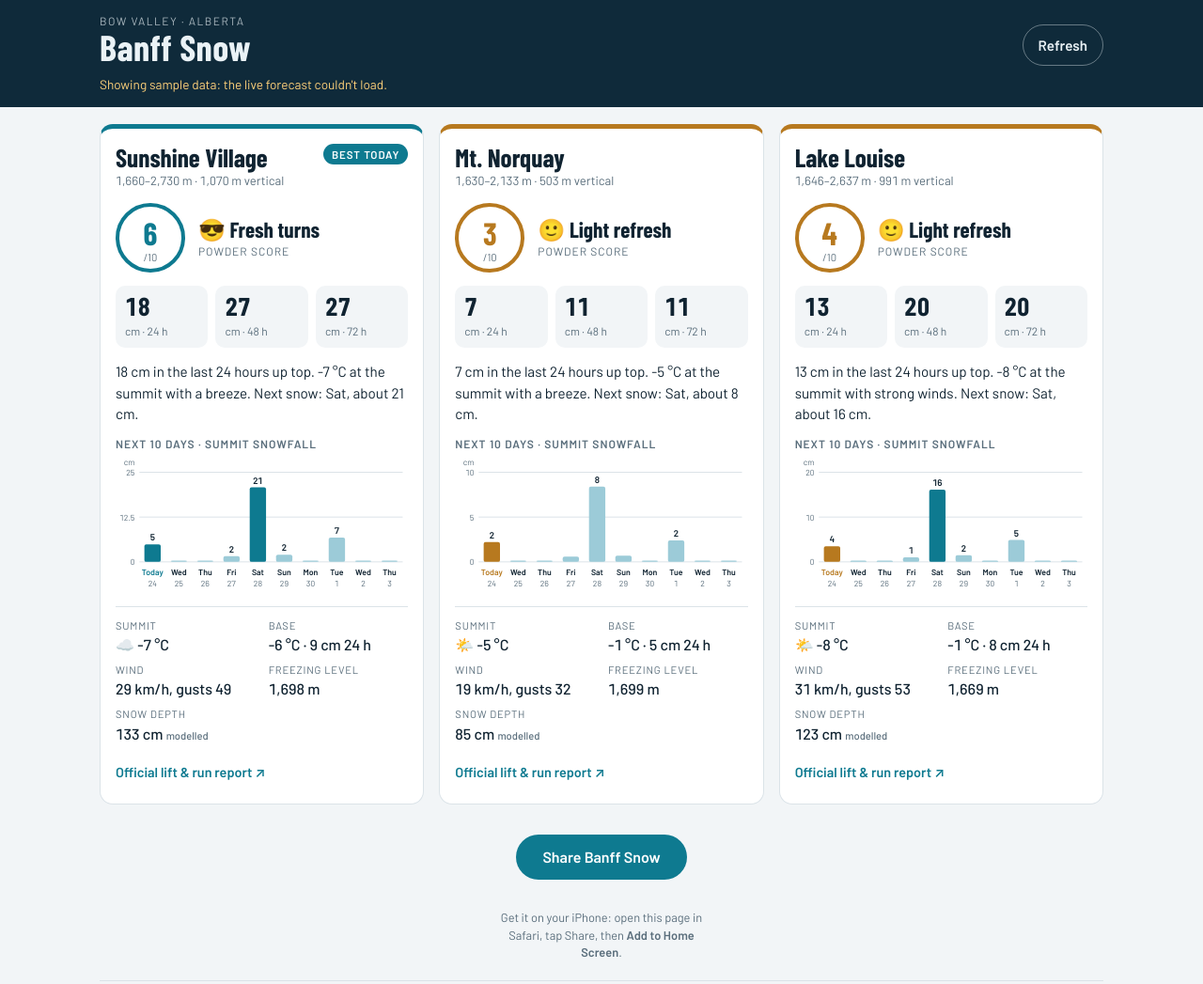
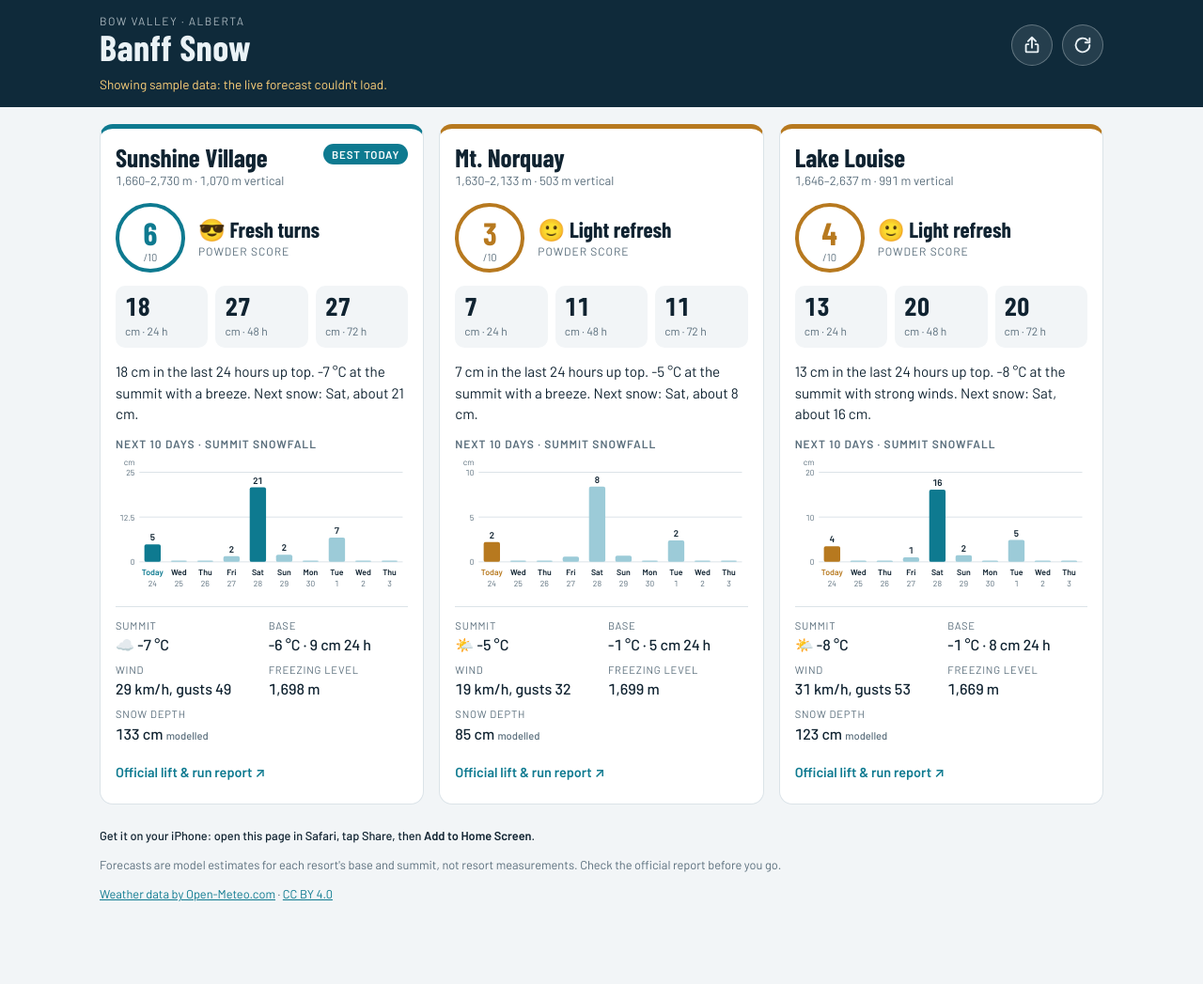
Before and after one commit to JackDoesCode-svg/banff-snow, a plain HTML site: page index.html in a window 1280 px wide. Shown: the top 1047 px of the page at 94% size. After the commit the page ends 998 px from the top, so only its background shows below. Drawn offline with nearby package versions, Linux system fonts and the light colour scheme; no server answers.

Commit message:
Move share and refresh into round icon buttons in the header
Refresh icon spins while loading; share confirmation shows as a toast.

Co-Authored-By: Claude Opus 5.5 <noreply@anthropic.com>
Claude-Session: https://claude.ai/code/session_01155qqc8qnegi4KLqJSk325

```diff
--- a/css/styles.css
+++ b/css/styles.css
@@ -75,14 +75,38 @@ a { color: var(--glacier); }
   margin: 0; font-size: .75rem; letter-spacing: .12em; text-transform: uppercase; opacity: .7;
 }
 h1 { font-size: 2.4rem; font-weight: 700; line-height: 1; letter-spacing: .01em; }
-#refresh {
-  font: 600 .95rem var(--body);
-  color: var(--band-ink); background: transparent;
-  border: 1.5px solid color-mix(in srgb, var(--band-ink) 40%, transparent);
-  border-radius: 999px; padding: 8px 16px; min-height: 44px; /* comfortable tap size */
-  cursor: pointer;
+/* Two round icon buttons, top right */
+.actions { display: flex; gap: 10px; flex: none; }
+.icon-btn {
+  width: 44px; height: 44px;           /* Apple's minimum comfortable tap size */
+  display: grid; place-items: center; padding: 0;
+  color: var(--band-ink);
+  background: color-mix(in srgb, var(--band-ink) 10%, transparent);
+  border: 1.5px solid color-mix(in srgb, var(--band-ink) 30%, transparent);
+  border-radius: 50%; cursor: pointer;
+  -webkit-tap-highlight-color: transparent;
 }
-#refresh:disabled { opacity: .5; }
+.icon-btn:active { background: color-mix(in srgb, var(--band-ink) 22%, transparent); }
+.icon-btn svg {
+  width: 22px; height: 22px;
+  fill: none; stroke: currentColor; stroke-width: 2; stroke-linecap: round; stroke-linejoin: round;
+}
+/* The refresh icon spins while the forecast is loading */
+#refresh.spinning svg { animation: spin 1s linear infinite; }
+@keyframes spin { to { transform: rotate(360deg); } }
+@media (prefers-reduced-motion: reduce) {
+  #refresh.spinning svg { animation: none; opacity: .5; }
+}
+
+/* Pop-up message near the bottom of the screen */
+.toast {
+  position: fixed; left: 50%; transform: translateX(-50%);
+  bottom: calc(env(safe-area-inset-bottom) + 20px);
+  margin: 0; padding: 10px 18px; border-radius: 999px;
+  background: var(--band); color: var(--band-ink);
+  font-weight: 500; box-shadow: 0 6px 20px rgb(0 0 0 / .25);
+  max-width: calc(100% - 32px); text-align: center; z-index: 10;
+}
 .status {
   max-width: 1100px; margin: 10px auto 0; font-size: .85rem; opacity: .8;
 }
@@ -163,21 +187,7 @@ h1 { font-size: 2.4rem; font-weight: 700; line-height: 1; letter-spacing: .01em;
 .official { font-weight: 600; font-size: .9rem; text-decoration: none; padding: 6px 0; }
 .official:hover { text-decoration: underline; }
 
-/* ---------- Share ---------- */
-.share {
-  display: flex; flex-direction: column; align-items: center; gap: 8px;
-  text-align: center; padding: 8px 0 20px; margin-bottom: 8px;
-  border-bottom: 1px solid var(--line);
-}
-#share {
-  font: 600 1rem var(--body);
-  color: #fff; background: var(--glacier);
-  border: 0; border-radius: 999px;
-  padding: 12px 28px; min-height: 48px; cursor: pointer;
-}
-@media (prefers-color-scheme: dark) { #share { color: var(--band); } }
-.share-msg { margin: 0; min-height: 1.2em; color: var(--ink); font-weight: 500; }
-.install-tip { margin: 0; max-width: 32ch; }
+.install-tip { color: var(--ink); font-weight: 500; }
 [hidden] { display: none !important; }
 
 /* ---------- Footer ---------- */
--- a/index.html
+++ b/index.html
@@ -29,7 +29,22 @@
         <p class="eyebrow">Bow Valley · Alberta</p>
         <h1>Banff Snow</h1>
       </div>
-      <button id="refresh" type="button">Refresh</button>
+      <!-- Two icon buttons. aria-label is what VoiceOver reads aloud,
+           since there's no visible text. The icons are inline SVG drawings. -->
+      <div class="actions">
+        <button id="share" class="icon-btn" type="button" aria-label="Share Banff Snow" title="Share">
+          <svg viewBox="0 0 24 24" aria-hidden="true">
+            <path d="M12 3v12M7.5 7.5 12 3l4.5 4.5"/>
+            <path d="M8 11H6a1 1 0 0 0-1 1v7a1 1 0 0 0 1 1h12a1 1 0 0 0 1-1v-7a1 1 0 0 0-1-1h-2"/>
+          </svg>
+        </button>
+        <button id="refresh" class="icon-btn" type="button" aria-label="Refresh forecast" title="Refresh">
+          <svg viewBox="0 0 24 24" aria-hidden="true">
+            <path d="M20 12a8 8 0 1 1-2.35-5.65"/>
+            <path d="M20 4v5h-5"/>
+          </svg>
+        </button>
+      </div>
     </div>
     <p id="status" class="status" role="status">Loading the forecast…</p>
   </header>
@@ -39,17 +54,16 @@
   </main>
 
   <footer class="foot">
-    <div class="share">
-      <button id="share" type="button">Share Banff Snow</button>
-      <p id="share-msg" class="share-msg" role="status"></p>
-      <!-- Shown only in the browser, not once installed (see app.js) -->
-      <p id="install-tip" class="install-tip" hidden>
-        Get it on your iPhone: open this page in Safari, tap Share, then <b>Add to Home Screen</b>.
-      </p>
-    </div>
+    <!-- Shown only in the browser, not once installed (see app.js) -->
+    <p id="install-tip" class="install-tip" hidden>
+      Get it on your iPhone: open this page in Safari, tap Share, then <b>Add to Home Screen</b>.
+    </p>
     <p>Forecasts are model estimates for each resort's base and summit, not resort measurements. Check the official report before you go.</p>
     <p><a href="https://open-meteo.com/" target="_blank" rel="noopener">Weather data by Open-Meteo.com</a> · <a href="https://creativecommons.org/licenses/by/4.0/" target="_blank" rel="noopener">CC BY 4.0</a></p>
   </footer>
+
+  <!-- Small pop-up message, e.g. "Link copied" -->
+  <p id="toast" class="toast" role="status" hidden></p>
 
   <!-- Order matters: each file uses things defined in the ones above it. -->
   <script src="js/resorts.js"></script>
--- a/js/app.js
+++ b/js/app.js
@@ -96,7 +96,9 @@ function statusText(result) {
 async function render({ force = false } = {}) {
   const status = document.getElementById("status");
   const button = document.getElementById("refresh");
+  const started = Date.now();
   button.disabled = true;
+  button.classList.add("spinning");          // CSS spins the icon
   status.textContent = "Loading the forecast…";
 
   try {
@@ -113,10 +115,15 @@ async function render({ force = false } = {}) {
     status.dataset.source = result.error ? "offline" : result.source;
   } catch (err) {
     console.error(err);
-    status.textContent = "Couldn't load the forecast. Check your connection and tap Refresh.";
+    status.textContent = "Couldn't load the forecast. Check your connection and tap ↻ to try again.";
     status.dataset.source = "offline";
   } finally {
-    button.disabled = false;
+    // Spin for at least 0.6 s so a tap always visibly does something.
+    const wait = Math.max(0, 600 - (Date.now() - started));
+    setTimeout(() => {
+      button.disabled = false;
+      button.classList.remove("spinning");
+    }, wait);
   }
 }
 
@@ -127,10 +134,18 @@ render();
 // The link to share is this page's own address (without any #… or ?…),
 // so it keeps working if the site moves to a new address.
 const shareUrl = location.origin + location.pathname;
-const shareMsg = document.getElementById("share-msg");
+
+// A small pop-up message that disappears after a few seconds.
+let toastTimer;
+function showToast(message) {
+  const toast = document.getElementById("toast");
+  toast.textContent = message;
+  toast.hidden = false;
+  clearTimeout(toastTimer);
+  toastTimer = setTimeout(() => { toast.hidden = true; }, 3000);
+}
 
 document.getElementById("share").addEventListener("click", async () => {
-  shareMsg.textContent = "";
   const shareData = {
     title: "Banff Snow",
     text: "Powder scores and 10-day snow forecasts for Sunshine, Norquay and Lake Louise. On iPhone: open in Safari, tap Share, then Add to Home Screen.",
@@ -149,9 +164,9 @@ document.getElementById("share").addEventListener("click", async () => {
   // 2nd choice: copy the link so they can paste it anywhere
   try {
     await navigator.clipboard.writeText(shareUrl);
-    shareMsg.textContent = "Link copied. Paste it to a friend.";
+    showToast("Link copied. Paste it to a friend.");
   } catch (err) {
-    shareMsg.textContent = shareUrl; // last resort: show it so they can copy it by hand
+    showToast(shareUrl); // last resort: show it so they can copy it by hand
   }
 });
 
--- a/sw.js
+++ b/sw.js
@@ -3,7 +3,7 @@
 //
 // When you change any app file, bump VERSION so phones fetch the new copy.
 
-const VERSION = "banff-snow-v2";
+const VERSION = "banff-snow-v3";
 const APP_FILES = [
   "./",
   "index.html",
```
